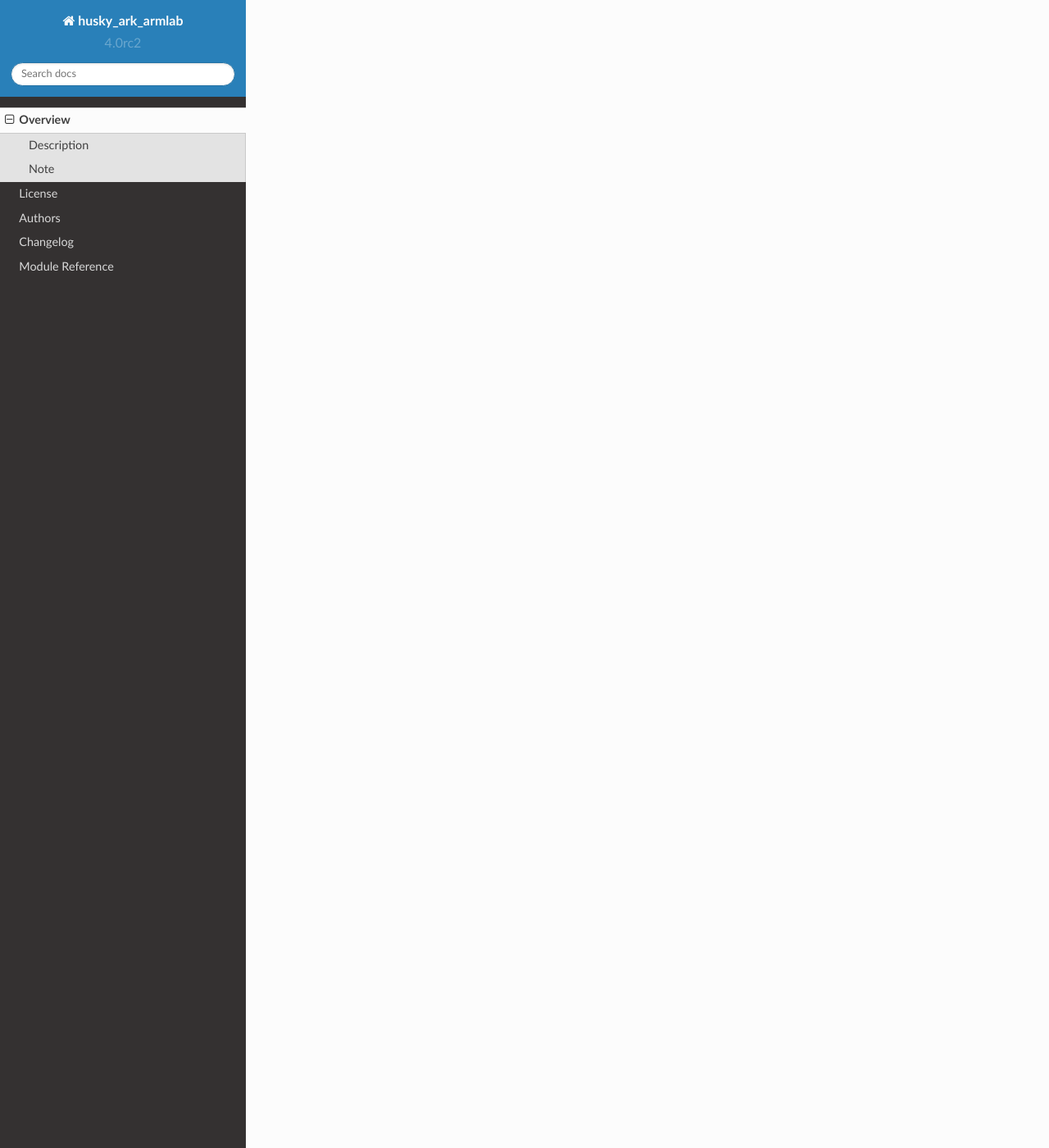
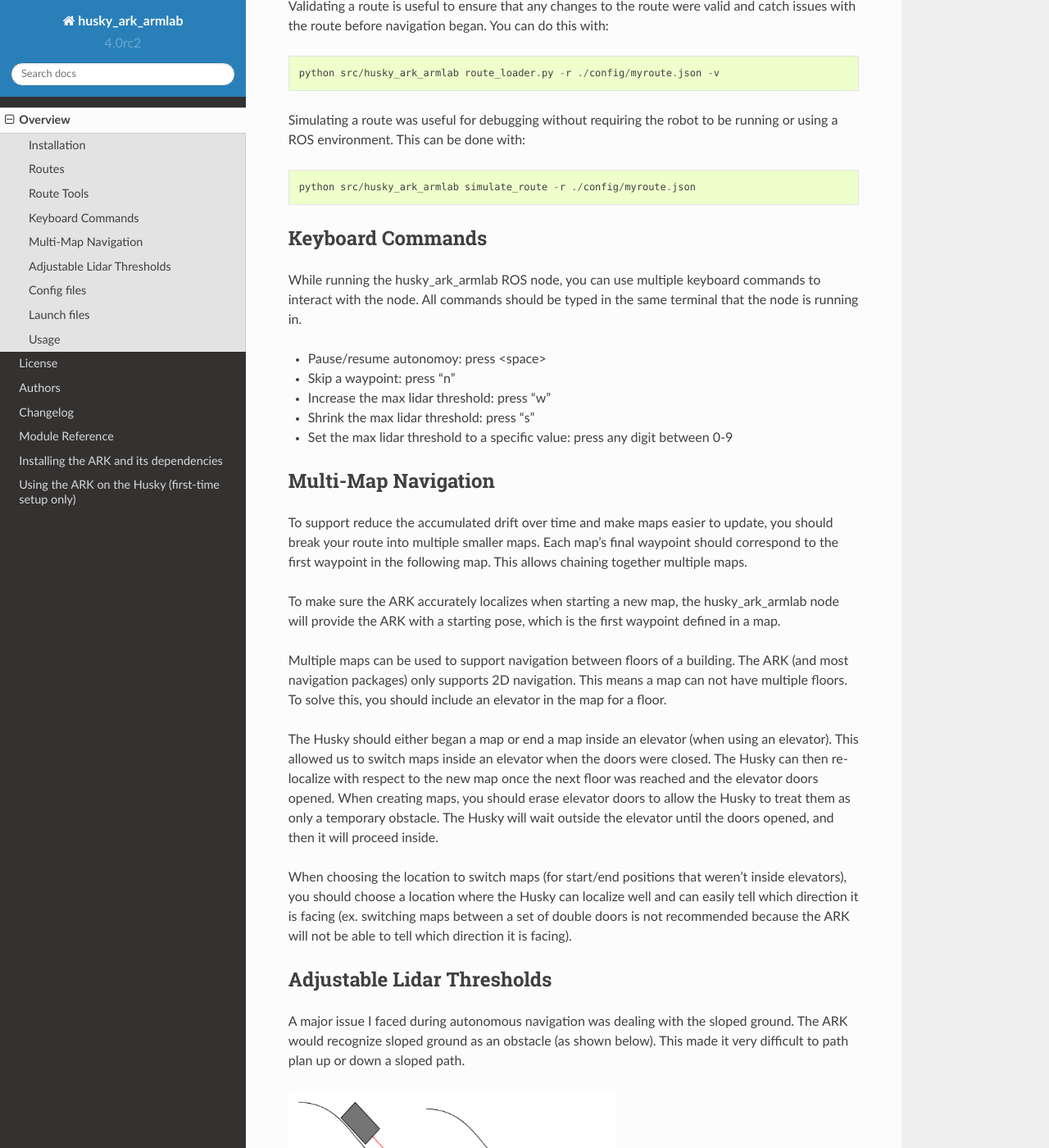
Before and after one commit to UM-ARM-Lab/husky_ark_armlab, a Sphinx documentation site: the page built from docs/readme.rst, in a window 1280 px wide and 1400 px high, scrolled down 2019 px. Shown: the whole window at 82% size. Built offline with Sphinx 7.4.7 and the Read the Docs theme 2.0.0, drawn with Linux system fonts in a browser that asks for light colours; some of the changed text lies outside the part shown.

Commit message:
DOCS: added documentation on how to install and use the project
Also removed unused ark_example.py and old license.

```diff
--- a/README.rst
+++ b/README.rst
@@ -2,20 +2,189 @@
 husky_ark_armlab
 ================
 
+This package is meant to be used with the Clearpath Autonomous Research Kit (ARK) and provides
+additional autonomy functionality not provided by the ARK. Although the ARK GUI has map, waypoint,
+and route creation, it only supports this for a single map. The GUI does not support switching maps,
+and all route data is erased for a previous map when a new map is created. To use routes that used
+multiple maps, I created this ROS package to interact with the ARK's ROS API.
 
-Add a short description here!
+Installation
+------------
+You should have already have setup the ARK (or more likely Clearpath has
+set it up for you). If this is not the case, see the documentation on installing the ARK.
 
+To install the husky_ark_armlab package, you should first source the workspace
+you installed the ARK in and then you should create a new workspace. Ex::
 
-Description
-===========
+    source ~/ark_ws/devel/setup.bash
+    mkdir -p ~/catkin_ws/src
+    mkdir ~/catkin_ws/
+    catkin init
 
-A longer description of your project goes here...
+You can then install the husky_ark_armlab package and dependencies::
 
+    cd ~/catkin_ws/src/
+    git clone https://github.com/EricWiener/husky-ark husky_ark_armlab
+    git clone --single-branch --branch feat/range-filter-dynamic-reconfigure https://github.com/EricWiener/laser_filters.git
+    cd ~/catkin_ws
+    rosdep install --from-paths . --ignore-src
+    catkin build
 
-.. _pyscaffold-notes:
+You should now source your workspace and you should be ready to run the package::
 
-Note
-====
+    source ~/catkin_ws/devel/setup.bash
 
-This project has been set up using PyScaffold 4.0rc2. For details and usage
-information on PyScaffold see https://pyscaffold.org/.
+Routes
+------
+Routes are defined through a JSON file that defines a list of maps and which map to start on.
+Each map contains a list of waypoints and which map to switch to upon completion. An example
+of a JSON route is shown below::
+
+    {
+        "start_map": "top-floor-robotics",
+        "maps": {
+            "top-floor-robotics": {
+                "description": "...",
+                "next_map": "bottom-floor",
+                "route": [
+                    {
+                        "name": "origin",
+                        "description": "...",
+                        "x": -0.121,
+                        "y": -0.001,
+                        "euler_angle": 177
+                    },
+                    {
+                        "name": "outside-lab-balcony",
+                        "description": "...",
+                        "x": 2.029,
+                        "y": -7.975,
+                        "euler_angle": 355
+                    },
+                ]
+            }
+        }
+    }
+
+Waypoints are specified using X, Y, and rotation with respect to the z-axis. It is not necessary to specify the Z position
+because the ARK only supports 2D mapping.
+
+You can use the ARK GUI to find the XY, theta positions of the different waypoints.
+After creating the waypoints, you can go into "Drive" mode and select waypoints to
+navigate to. When you select a waypoint, its position and orientation will be displayed.
+
+Route Tools
+-----------
+To speed up route creation, the package contains scripts to reverse an existing route,
+validate a route, and simulate a route by printing out the order that waypoints will
+be visited.
+
+Reversing a route is useful because the route only needed to be specified in
+one direction, and the return route would be automatically generated (including rotating
+poses by 180 degrees, reversing waypoint order, and reversing the order of maps). You can do this with::
+
+    python src/husky_ark_armlab reverse_route.py -r ./config/initial-route.json -o ./config/reversed-route.json
+
+Validating a route is useful to ensure that any changes to the route were valid and catch issues with
+the route before navigation began. You can do this with::
+
+    python src/husky_ark_armlab route_loader.py -r ./config/myroute.json -v
+
+Simulating a route was useful for debugging without requiring the robot to be running or using
+a ROS environment. This can be done with::
+
+    python src/husky_ark_armlab simulate_route -r ./config/myroute.json
+
+Keyboard Commands
+-----------------
+While running the husky_ark_armlab ROS node, you can use multiple keyboard commands to interact
+with the node. All commands should be typed in the same terminal that the node is running in.
+
+- Pause/resume autonomoy: press <space>
+- Skip a waypoint: press "n"
+- Increase the max lidar threshold: press "w"
+- Shrink the max lidar threshold: press "s"
+- Set the max lidar threshold to a specific value: press any digit between 0-9
+
+Multi-Map Navigation
+--------------------
+To support reduce the accumulated drift over time and make maps easier to update, you should
+break your route into multiple smaller maps. Each map's final waypoint
+should correspond to the first waypoint in the following map. This allows chaining together
+multiple maps.
+
+To make sure the ARK accurately localizes when starting a new map, the husky_ark_armlab node will
+provide the ARK with a starting pose, which is the first waypoint defined in a map.
+
+Multiple maps can be used to support navigation between floors of a building. The ARK
+(and most navigation packages) only supports 2D navigation. This means a map can not have multiple
+floors. To solve this, you should include an elevator in the map for a floor.
+
+The Husky should either began a map or end a map inside an elevator (when using an elevator).
+This allowed us to switch maps inside an elevator when the doors were closed. The Husky can then
+re-localize with respect to the new map once the next floor was reached and the elevator doors opened.
+When creating maps, you should erase elevator doors to allow the Husky to treat them as only a
+temporary obstacle. The Husky will wait outside the elevator until the doors opened, and then it
+will proceed inside.
+
+When choosing the location to switch maps (for start/end positions that weren't inside elevators),
+you should choose a location where the Husky can localize well and can easily tell which direction
+it is facing (ex. switching maps between a set of double doors is not recommended because the ARK
+will not be able to tell which direction it is facing).
+
+Adjustable Lidar Thresholds
+---------------------------
+A major issue I faced during autonomous navigation was dealing with the sloped ground.
+The ARK would recognize sloped ground as an obstacle (as shown below). This made it very difficult
+to path plan up or down a sloped path.
+
+.. figure:: /_static/lidar-sloped-ground-figure.png
+      :alt: lidar-sloped-ground-figure
+      :class: with-shadow
+      :width: 400px
+
+      When trying to navigate up or down a sloped path, the ground ahead appears as an obstacle. The Husky is represented as a grey box, the hill as the curved black line, and the lidar scan as the red arrow.
+
+To solve this, you can manually (see keyboard commands) adjust the max lidar thresholds during navigation or set per-waypoint
+and per-map thresholds through the route JSON configuration. Reducing the radius of the laser scans avoids detecting sloped
+ground as obstacles.
+
+Because the laser_filters package doesn't support dynamically changing thresholds for a range filter, you
+should use the `fork I have created <https://github.com/EricWiener/laser_filters>`_.
+
+Config files
+------------
+
+-  **default.yaml** This specifies the default route to use
+-  **laser_filter_config.yaml** This configures the laser filter
+-  **robotics-to-wilson.json** Example route JSON
+-  **wilson-to-robotics.json** Example of automatically reversed route
+
+Launch files
+------------
+
+-  **husky_ark_armlab.launch:** this will launch autonomous navigation
+   using a specified route
+
+   Required Arguments
+
+   -  **route** The absolute path to the route JSON file to use
+
+   Optional Arguments
+
+   -  **map``** The map to start navigation from. This is useful for debugging.
+   -  **waypoint** The waypoint number to start navigating from
+      (zero-indexed)
+
+Usage
+-----
+
+Run the main node with
+
+::
+
+    roslaunch husky_ark_armlab husky_ark_armlab.launch route:=<absolute path to route>
+
+For example::
+
+    roslaunch husky_ark_armlab husky_ark_armlab.launch route:=/home/eric/catkin_ws/src/husky-ark/config/robotics-to-wilson.json
--- a/docs/conf.py
+++ b/docs/conf.py
@@ -80,6 +80,7 @@
     "sphinx.ext.ifconfig",
     "sphinx.ext.mathjax",
     "sphinx.ext.napoleon",
+    "sphinx.ext.autosectionlabel",
 ]
 
 # Add any paths that contain templates here, relative to this directory.
```
Also changed, not shown: README.md (deleted, +0 -132 lines), docs/ark_installation.rst (added, +114 -0 lines), docs/index.rst (+2 -36 lines), docs/_static/lidar-sloped-ground-figure.png (added), 2 other files.
